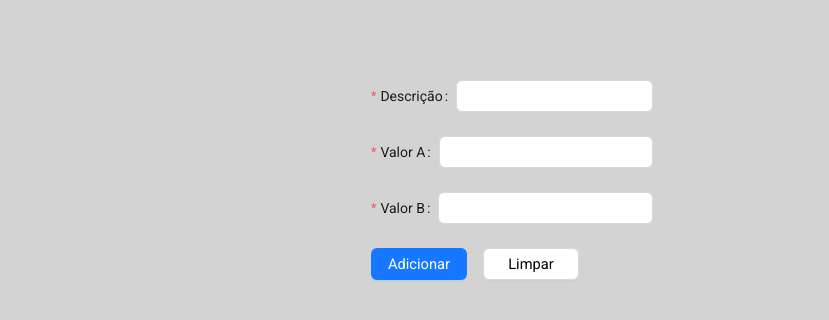
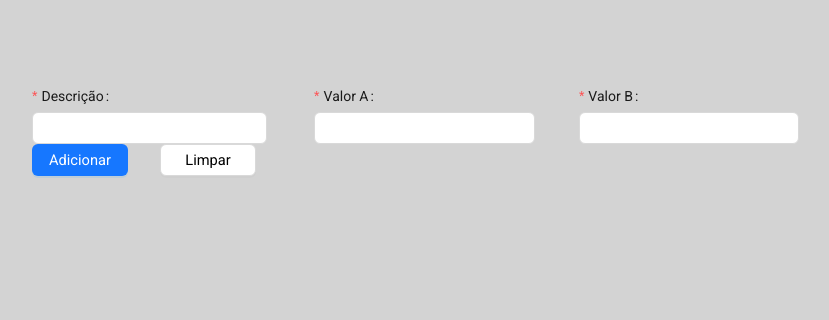
Before and after one commit to flavioh-assis/lista-de-frutas, a React (Create React App) app in the folder front/: page / in a window 1280 px wide. Shown: the top 320 px of the page, without its empty margins (128-957 px from the left). Built offline with nearby package versions, Linux system fonts and the light colour scheme.

Commit message:
Ajusta form para inline

```diff
--- a/front/src/pages/AddFruit/AddFruit.tsx
+++ b/front/src/pages/AddFruit/AddFruit.tsx
@@ -35,6 +35,7 @@ const AddFruit = () => {
       {contextHolder}
 
       <Form
+        style={{ alignItems: 'flex-end' }}
         form={formFruit}
         onFinish={newFruit =>
           mutate(newFruit, {
@@ -46,32 +47,45 @@ const AddFruit = () => {
           required: 'Campo obrigatório',
         }}
         validateTrigger={false}
+        layout='inline'
       >
         <Form.Item
           label='Descrição'
+          labelAlign='left'
+          labelCol={{ span: 20 }}
+          wrapperCol={{ span: 20 }}
           name='description'
           rules={[{ required: true }]}
+          style={{ marginInlineEnd: 0 }}
         >
           <Input />
         </Form.Item>
 
         <Form.Item
           label='Valor A'
+          labelAlign='left'
+          labelCol={{ span: 20 }}
+          wrapperCol={{ span: 20 }}
           name='valueA'
           rules={[{ required: true }]}
+          style={{ marginInlineEnd: 0 }}
         >
           <Input type='number' />
         </Form.Item>
 
         <Form.Item
           label='Valor B'
+          labelCol={{ span: 20 }}
+          wrapperCol={{ span: 20 }}
           name='valueB'
+          labelAlign='left'
           rules={[{ required: true }]}
+          style={{ marginInlineEnd: 0 }}
         >
           <Input type='number' />
         </Form.Item>
 
-        <div style={{ display: 'flex', gap: '1rem' }}>
+        <div style={{ display: 'flex', gap: '2rem' }}>
           <Button
             type='submit'
             color='primary'
```
